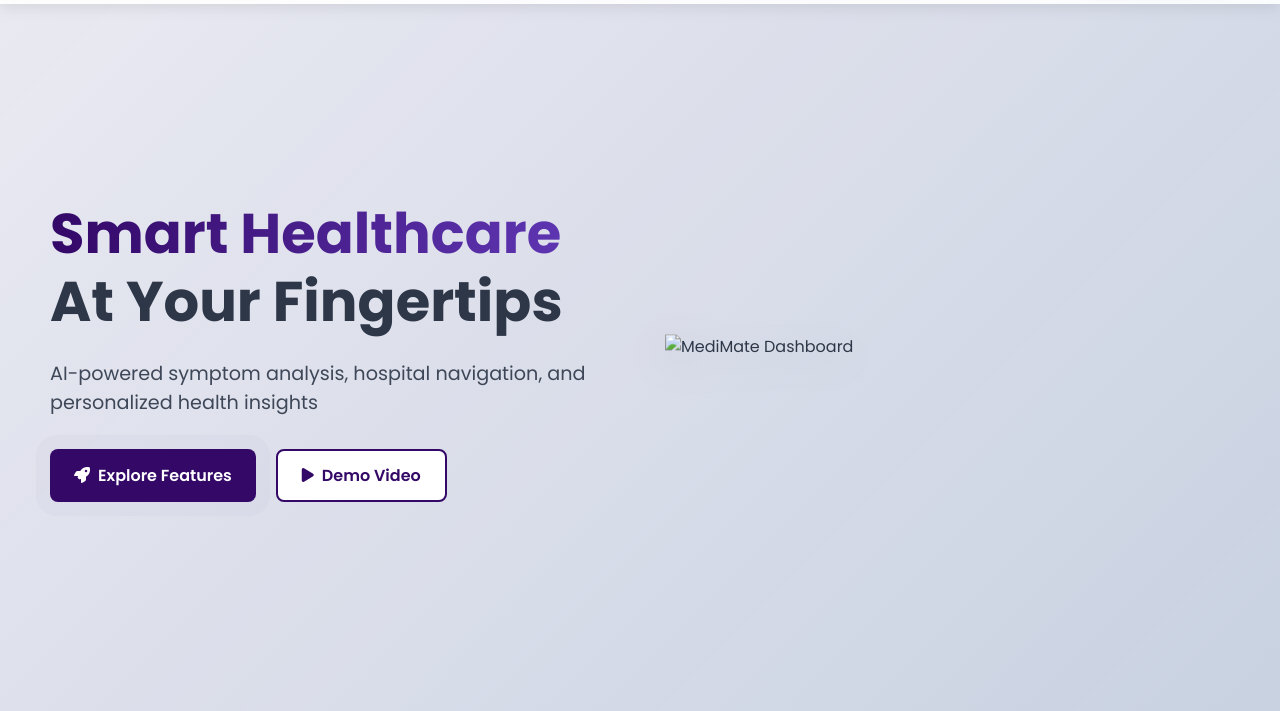
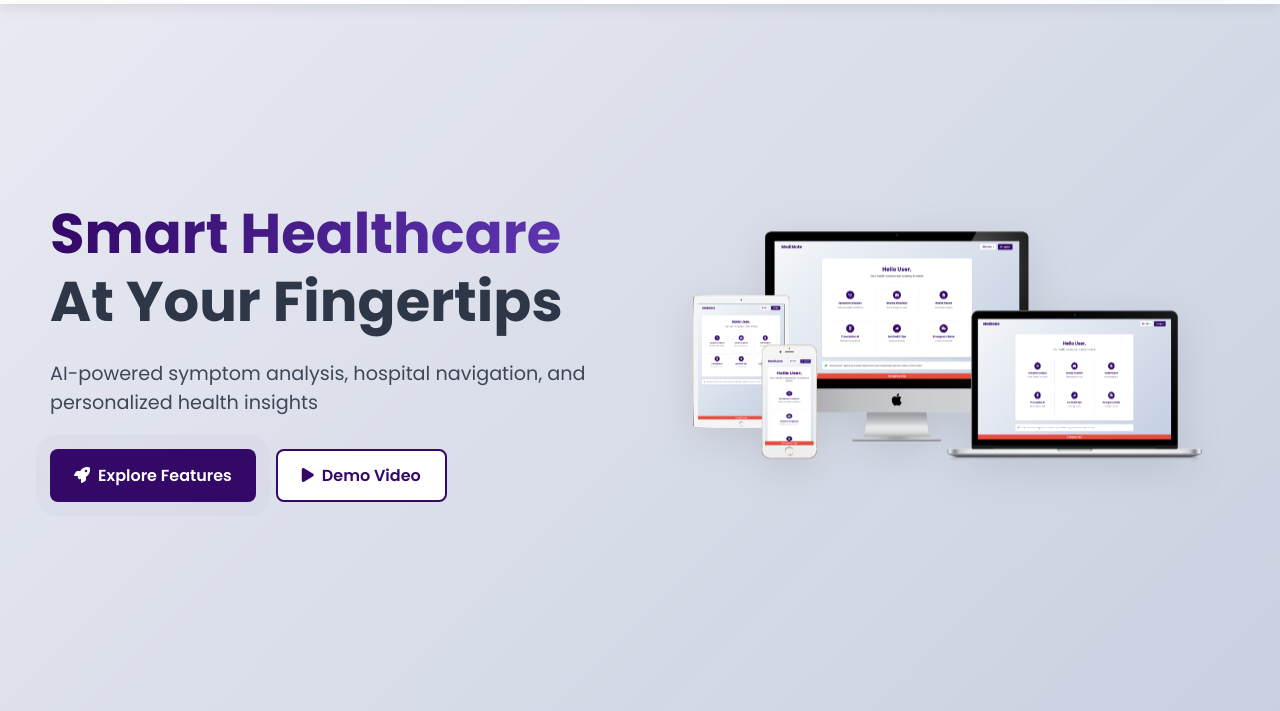
Before and after one commit to paullyy8/medimate, a plain HTML site: page frontend/landing-page.html in a window 1280 px wide. Shown: the part 89-800 px from the top of the page. Drawn offline with Linux system fonts and the light colour scheme.

Commit message:
adding health-dashboard for landing page

```diff
--- a/frontend/landing-page.html
+++ b/frontend/landing-page.html
@@ -49,7 +49,7 @@
         </div>
 
         <div class="hero-image">
-            <img src="assets/images/health-dashboard.png" alt="MediMate Dashboard" class="float-animation">
+            <img src="/assets/images/health-dashboard.png" alt="MediMate Dashboard" class="float-animation">
         </div>
     </main>
 
```
Also changed, not shown: assets/images/health-dashboard.png (added).
